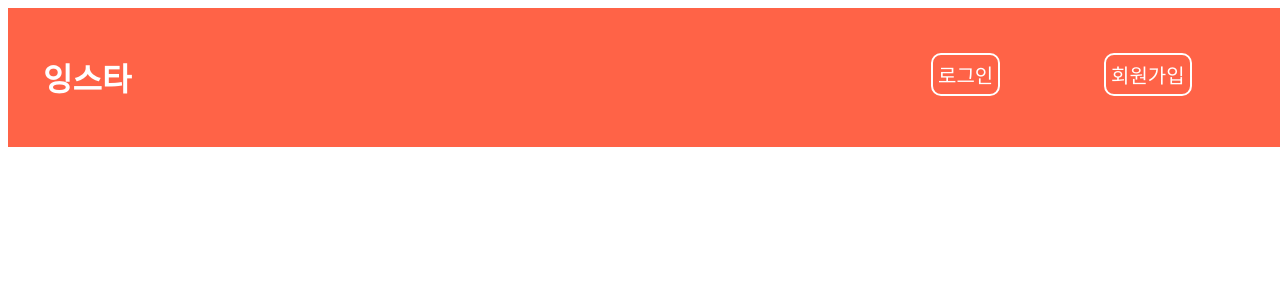
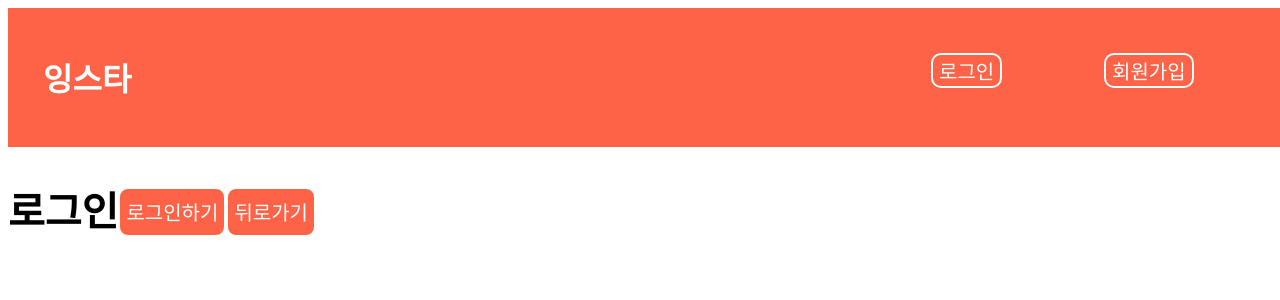
Before and after one commit to mannMae/PBL_week2, a React (Create React App) app: page /login in a window 1280 px wide. Shown: the top 300 px of the page. Built offline with nearby package versions, Linux system fonts and the light colour scheme.

Commit message:
buttonStyle

```diff
--- a/src/App.js
+++ b/src/App.js
@@ -1,12 +1,21 @@
+import { ConnectedRouter } from "connected-react-router";
 import React from "react";
+import { Route, Switch } from "react-router-dom";
 import Header from "./components/Header";
+import Grid from "./elements/Grid";
+import Login from "./pages/Login";
 
 function App() {
   return (
     <div className="App">
-      <Header>
+      <Grid>
+        <Header>
 
-      </Header>
+        </Header>
+        <Switch>
+          <Route path ="/login" exact component={Login}/>
+        </Switch>
+      </Grid>
     </div>
   );
 }
--- a/src/components/Header.js
+++ b/src/components/Header.js
@@ -1,9 +1,11 @@
 import React from "react";
+import { useHistory } from "react-router-dom";
 import styled from "styled-components";
 import Button from "../elements/Button";
 import Grid from "../elements/Grid";
 
 const Header = () => {
+    const history=useHistory();
 
     const is_login = false
 
@@ -32,10 +34,14 @@ const Header = () => {
             <Grid>
                 <HeaderNav>
                     <Grid>
-                        <Button contents="로그인"/>
+                        <Button _onClick={()=>{
+                            history.push("/login");
+                        }} contents="로그인"/>
                     </Grid>
                     <Grid>
-                        <Button contents="회원가입"/>
+                        <Button  _onClick={()=>{
+                            history.push("/signin");
+                        }} contents="회원가입"/>
                     </Grid>
                 </HeaderNav>
             </Grid>
--- a/src/elements/Button.js
+++ b/src/elements/Button.js
@@ -2,16 +2,20 @@ import React from "react";
 import styled from 'styled-components';
 
 const Button = (props) => {
-    const {contents} = props;
+
+    const {contents, _onClick, buttonStyle} = props;
+
     return(
         <>
-            <ButtonBox>{contents}</ButtonBox>
+            <ButtonBox buttonStyle={buttonStyle} onClick={_onClick} >{contents}</ButtonBox>
         </>
     )
 }
 
 Button.defaultProps ={
     contents:null,
+    _onClick:() =>{},
+    buttonStyle:0,
 }
 
 const ButtonBox = styled.button`
@@ -21,7 +25,7 @@ const ButtonBox = styled.button`
     border:2px solid #fff;
     border-radius:10px;
     text-align:center;
-    padding:5px;
+    ${(props) => props.buttonStyle===0?`"";`:props.buttonStyle===1?'height:50px; margin-top:40px':`padding:2px;`}
 `
 
 export default Button;
--- a/src/index.js
+++ b/src/index.js
@@ -7,6 +7,7 @@ import {BrowserRouter} from "react-router-dom";
 ReactDOM.render(
     <BrowserRouter>
       <App />
-    </BrowserRouter>,
+    </BrowserRouter>
+,
   document.getElementById('root')
 );
--- /dev/null
+++ b/src/pages/Login.js
@@ -0,0 +1,34 @@
+import React from 'react';
+import styled from 'styled-components';
+
+import { useHistory } from 'react-router-dom';
+
+import Button from '../elements/Button';
+
+const Login = () => {
+
+    const history = useHistory();
+
+    return(
+        <LoginForm>
+            <h2>로그인</h2>
+            <Button buttonStyle={1} _onClick={()=>{
+                history.push("/");
+            }} contents="로그인하기"/>
+            <Button buttonStyle={1} _onClick={()=>{
+                history.goBack();
+            }} contents="뒤로가기"/>
+        </LoginForm>
+    )
+}
+
+const LoginForm = styled.section`
+    display:flex;
+
+    & h2{
+       color:#000;
+       font-size:40px;
+    }
+`
+
+export default Login;
```
Also changed, not shown: src/elements/Input.js (added, +9 -0 lines).
